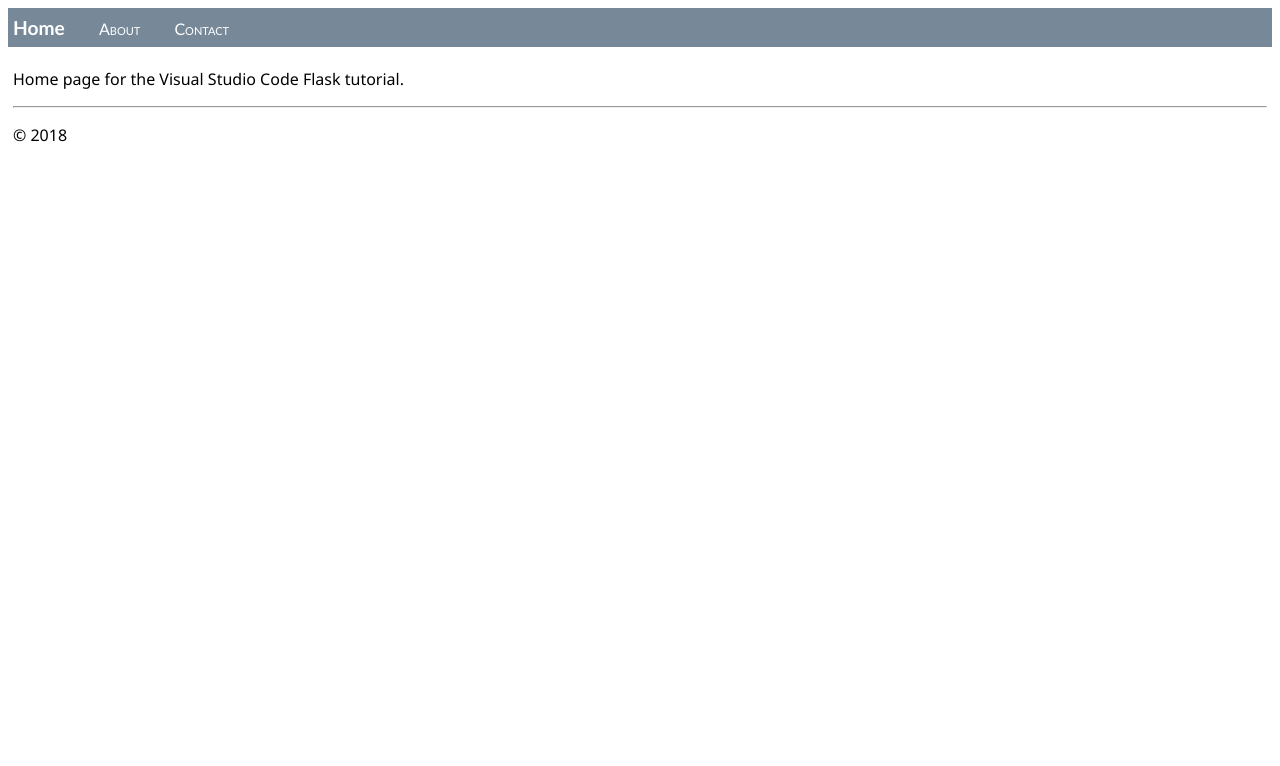
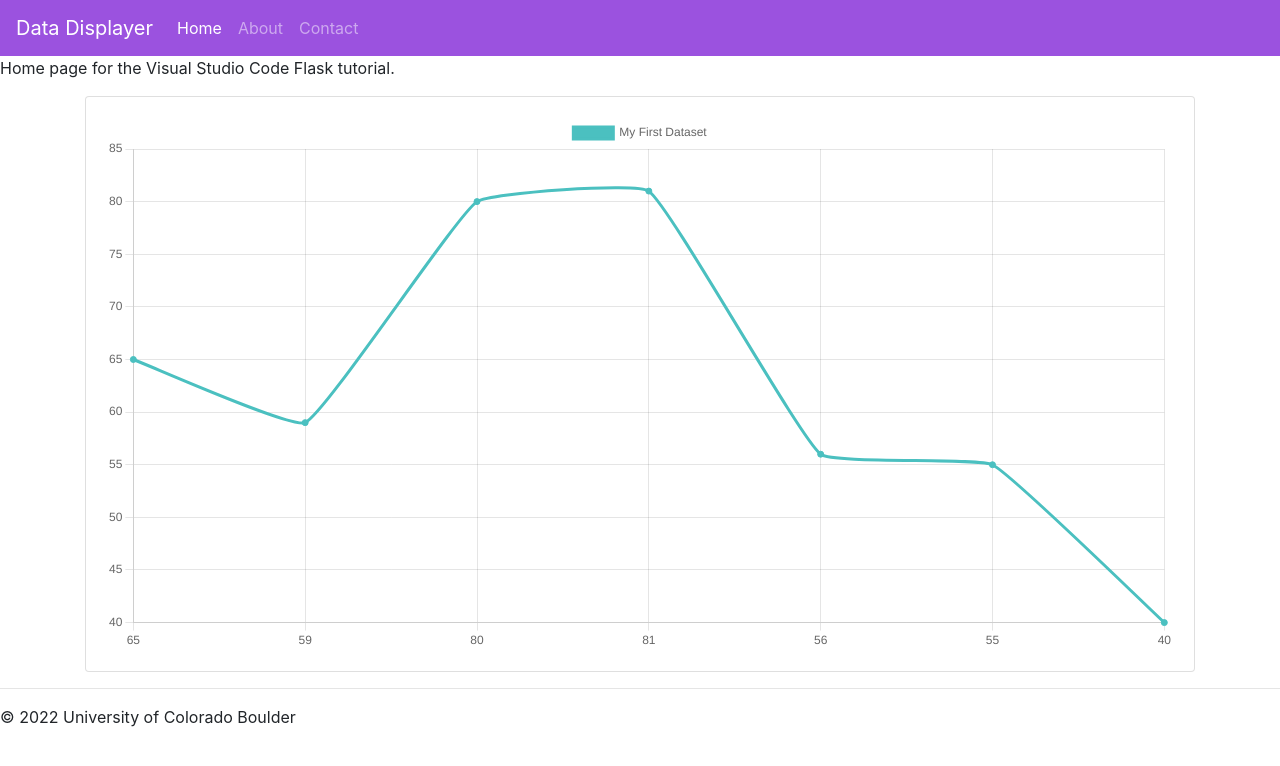
Before and after one commit to colesturza/IoT-data-display-dashboard, a Flask app: page / in a window 1280 px wide. Shown: the top 766 px of the page. Run offline with Flask 2, Linux system fonts and the light colour scheme; some libraries are stand-ins or nearby versions.

Commit message:
Add chart to home page.

```diff
--- a/hello_app/static/data.json
+++ /dev/null
@@ -1,5 +0,0 @@
-{
-    "01": {
-        "note" : "Data is very simple because we're demonstrating only the mechanism."
-    }
-}
--- a/hello_app/static/site.css
+++ /dev/null
@@ -1,32 +0,0 @@
-.message {
-    font-weight: 600;
-    color: blue;
-}
-
-.navbar {
-    background-color: lightslategray;
-    font-size: 1em;
-    font-family: 'Trebuchet MS', 'Lucida Sans Unicode', 'Lucida Grande', 'Lucida Sans', Arial, sans-serif;
-    color: white;
-    padding: 8px 5px 8px 5px;
-}
-
-.navbar a {
-    text-decoration: none;
-    color: inherit;
-}
-
-.navbar-brand {
-    font-size: 1.2em;
-    font-weight: 600;
-}
-
-.navbar-item {
-    font-variant: small-caps;
-    margin-left: 30px;
-}
-
-.body-content {
-    padding: 5px;
-    font-family:'Segoe UI', Tahoma, Geneva, Verdana, sans-serif;
-}
--- a/hello_app/templates/home.html
+++ b/hello_app/templates/home.html
@@ -4,4 +4,38 @@ Home
 {% endblock %}
 {% block content %}
 <p>Home page for the Visual Studio Code Flask tutorial.</p>
+
+<div class="container">
+    <div class="row">
+        <div class="col-12">
+            <div class="card">
+                <div class="card-body">
+                    <canvas id="myChart"></canvas>
+                </div>
+            </div>
+        </div>
+    </div>
+</div>
+
+<script>
+    const ctx = document.getElementById('myChart').getContext('2d');
+    const labels = [65, 59, 80, 81, 56, 55, 40];
+    const data = {
+        labels: labels,
+        datasets: [{
+            label: 'My First Dataset',
+            data: [65, 59, 80, 81, 56, 55, 40],
+            fill: false,
+            backgroundColor: "rgb(75, 192, 192)",
+            borderColor: 'rgb(75, 192, 192)',
+            tension: 0.1
+        }]
+    };
+    const config = {
+        type: 'line',
+        data: data,
+    };
+    const myChart = new Chart(ctx, config);
+</script>
+
 {% endblock %}
--- a/hello_app/templates/layout.html
+++ b/hello_app/templates/layout.html
@@ -1,25 +1,56 @@
 <!DOCTYPE html>
 <html>
+
 <head>
     <meta charset="utf-8" />
     <title>{% block title %}{% endblock %}</title>
-        <link rel="stylesheet" type="text/css" href="{{ url_for('static', filename='site.css') }}"  />
+    <link rel="stylesheet" href="https://stackpath.bootstrapcdn.com/bootstrap/4.1.3/css/bootstrap.min.css"
+        integrity="sha384-MCw98/SFnGE8fJT3GXwEOngsV7Zt27NXFoaoApmYm81iuXoPkFOJwJ8ERdknLPMO" crossorigin="anonymous">
+    <link rel="stylesheet" type="text/css" href="{{ url_for('static', filename='site.css') }}" />
+    <link rel="shortcut icon" href="#">
 </head>
 
 <body>
-        <div class="navbar">
-            <a href="{{ url_for('home') }}" class="navbar-brand">Home</a>
-            <a href="{{ url_for('about') }}" class="navbar-item">About</a>
-            <a href="{{ url_for('contact') }}" class="navbar-item">Contact</a>
+    <script src="https://code.jquery.com/jquery-3.3.1.slim.min.js"
+        integrity="sha384-q8i/X+965DzO0rT7abK41JStQIAqVgRVzpbzo5smXKp4YfRvH+8abtTE1Pi6jizo"
+        crossorigin="anonymous"></script>
+    <script src="https://cdnjs.cloudflare.com/ajax/libs/popper.js/1.14.3/umd/popper.min.js"
+        integrity="sha384-ZMP7rVo3mIykV+2+9J3UJ46jBk0WLaUAdn689aCwoqbBJiSnjAK/l8WvCWPIPm49"
+        crossorigin="anonymous"></script>
+    <script src="https://stackpath.bootstrapcdn.com/bootstrap/4.1.3/js/bootstrap.min.js"
+        integrity="sha384-ChfqqxuZUCnJSK3+MXmPNIyE6ZbWh2IMqE241rYiqJxyMiZ6OW/JmZQ5stwEULTy"
+        crossorigin="anonymous"></script>
+    <script src="https://cdn.jsdelivr.net/npm/chart.js@3.7.0/dist/chart.min.js"></script>
+
+    <nav class="navbar navbar-expand-lg navbar-dark" style="background-color: #9b52df;">
+        <a href="{{ url_for('home') }}" class="navbar-brand">Data Displayer</a>
+        <button class="navbar-toggler" type="button" data-toggle="collapse" data-target="#navbarNav"
+            aria-controls="navbarNav" aria-expanded="false" aria-label="Toggle navigation">
+            <span class="navbar-toggler-icon"></span>
+        </button>
+        <div class="collapse navbar-collapse" id="navbarNav">
+            <ul class="navbar-nav mr-auto">
+                <li class="nav-item active">
+                    <a href="{{ url_for('home') }}" class="nav-link">Home</a>
+                </li>
+                <li class="nav-item">
+                    <a href="{{ url_for('about') }}" class="nav-link">About</a>
+                </li>
+                <li class="nav-item">
+                    <a href="{{ url_for('contact') }}" class="nav-link">Contact</a>
+                </li>
+            </ul>
         </div>
+    </nav>
 
     <div class="body-content">
         {% block content %}
         {% endblock %}
-            <hr/>
+        <hr />
         <footer>
-                <p>&copy; 2018</p>
+            <p>&copy; 2022 University of Colorado Boulder</p>
         </footer>
     </div>
 </body>
+
 </html>
```
Also changed, not shown: 1 other file. Lines whose indentation alone changed are shown as unchanged.
